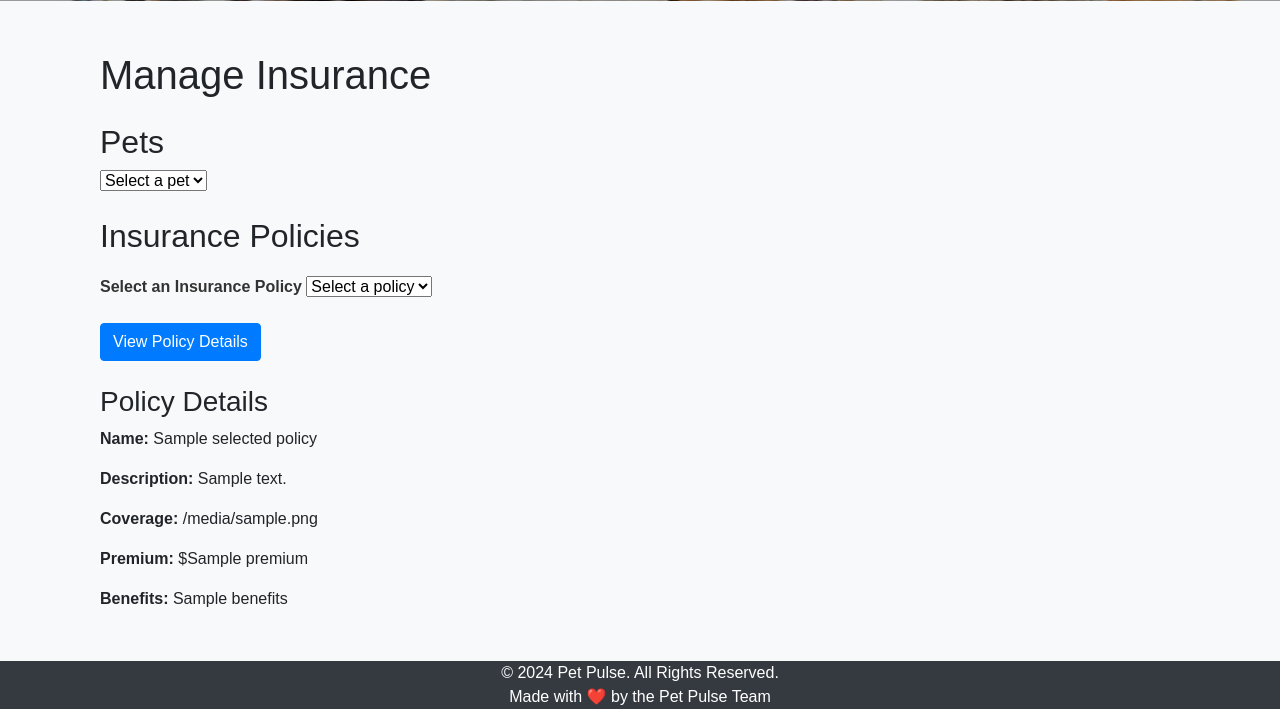
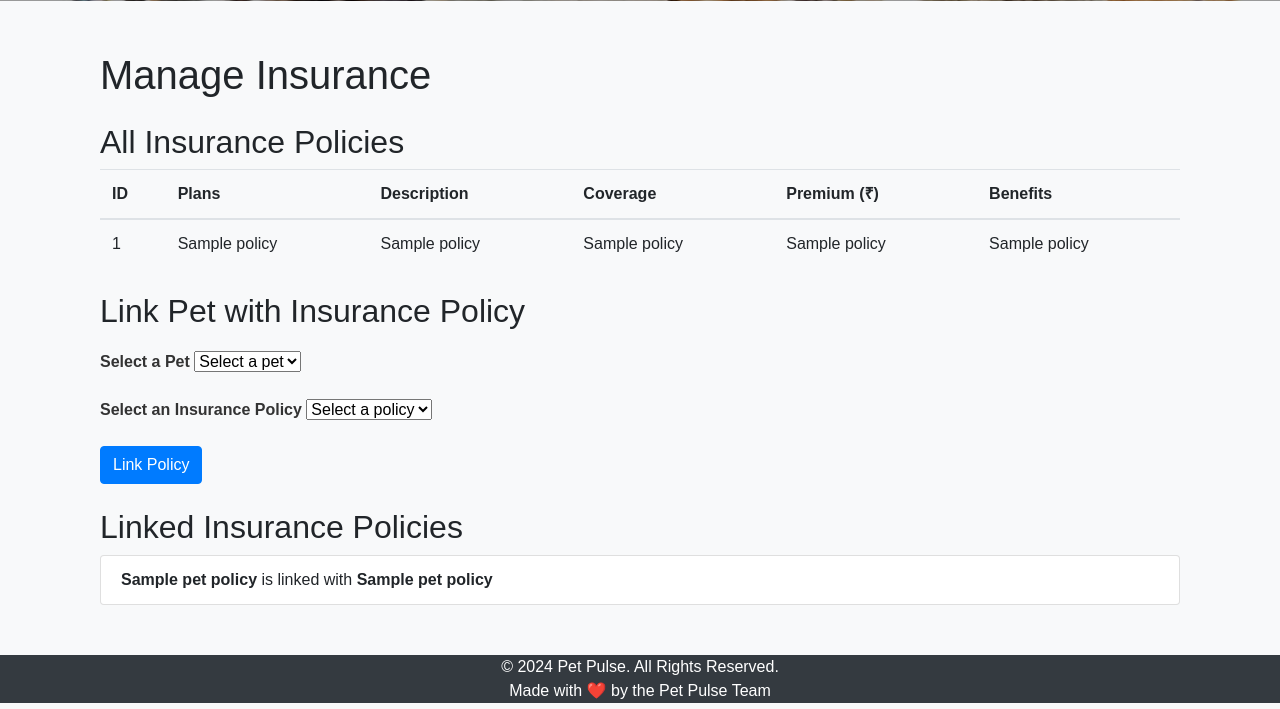
Before and after one commit to tanygit/Pet-Pulse, a Flask app: template templates/insurance.html in a window 1280 px wide. Shown: the part 479-1188 px from the top of the page. Run offline with Flask 3, Linux system fonts and the light colour scheme; the template is opened without the code that fills it: most values are stand-ins (such as "Sample title", 1, 10 or a date in 2020); some libraries are stand-ins or nearby versions.

Commit message:
update2_insurance.html

```diff
--- a/templates/insurance.html
+++ b/templates/insurance.html
@@ -7,40 +7,70 @@
     <h1>Manage Insurance</h1>
 
     <div class="my-4">
-        <h2>Pets</h2>
-        <select class="form-select" aria-label="Select a pet">
-            <option selected>Select a pet</option>
-            {% for pet in pets %}
-            <option value="{{ pet.id }}">{{ pet.name }}</option>
-            {% endfor %}
-        </select>
+        <h2>All Insurance Policies</h2>
+        <table class="table">
+            <thead>
+                <tr>
+                    <th>ID</th>
+                    <th>Plans</th>
+                    <th>Description</th>
+                    <th>Coverage</th>
+                    <th>Premium (₹)</th>
+                    <th>Benefits</th>
+                </tr>
+            </thead>
+            <tbody>
+                {% for policy in policies %}
+                <tr>
+                    <td>{{ policy[0] }}</td>
+                    <td>{{ policy[1] }}</td>
+                    <td>{{ policy[2] }}</td>
+                    <td>{{ policy[3] }}</td>
+                    <td>{{ policy[4] }}</td>
+                    <td>{{ policy[5] }}</td>
+                </tr>
+                {% endfor %}
+            </tbody>
+        </table>
     </div>
 
     <div class="my-4">
-        <h2>Insurance Policies</h2>
+        <h2>Link Pet with Insurance Policy</h2>
         <form method="POST">
+            <div class="mb-3">
+                <label for="pet_id" class="form-label">Select a Pet</label>
+                <select class="form-select" id="pet_id" name="pet_id">
+                    <option selected>Select a pet</option>
+                    {% for pet in pets %}
+                    <option value="{{ pet.id }}">{{ pet.name }}</option>
+                    {% endfor %}
+                </select>
+            </div>
             <div class="mb-3">
                 <label for="policy_id" class="form-label">Select an Insurance Policy</label>
                 <select class="form-select" id="policy_id" name="policy_id">
                     <option selected>Select a policy</option>
                     {% for policy in policies %}
-                    <option value="{{ policy.id }}">{{ policy.name }}</option>
+                    <option value="{{ policy[0] }}">{{ policy[0] }}</option>
                     {% endfor %}
                 </select>
             </div>
-            <button type="submit" class="btn btn-primary">View Policy Details</button>
+            <button type="submit" class="btn btn-primary">Link Policy</button>
         </form>
+    </div>
 
-        {% if selected_policy %}
-        <div class="mt-4">
-            <h3>Policy Details</h3>
-            <p><strong>Name:</strong> {{ selected_policy.name }}</p>
-            <p><strong>Description:</strong> {{ selected_policy.description }}</p>
-            <p><strong>Coverage:</strong> {{ selected_policy.coverage }}</p>
-            <p><strong>Premium:</strong> ${{ selected_policy.premium }}</p>
-            <p><strong>Benefits:</strong> {{ selected_policy.benefits }}</p>
-        </div>
-        {% endif %}
+    {% if pet_policies %}
+    <div class="my-4">
+        <h2>Linked Insurance Policies</h2>
+        <ul class="list-group">
+            {% for pet_policy in pet_policies %}
+            <li class="list-group-item">
+                <strong>{{ pet_policy.pet_name }}</strong> is linked with
+                <strong>{{ pet_policy.policy_name if pet_policy.policy_name else "No Policy" }}</strong>
+            </li>
+            {% endfor %}
+        </ul>
     </div>
+    {% endif %}
 </div>
 {% endblock %}
```
